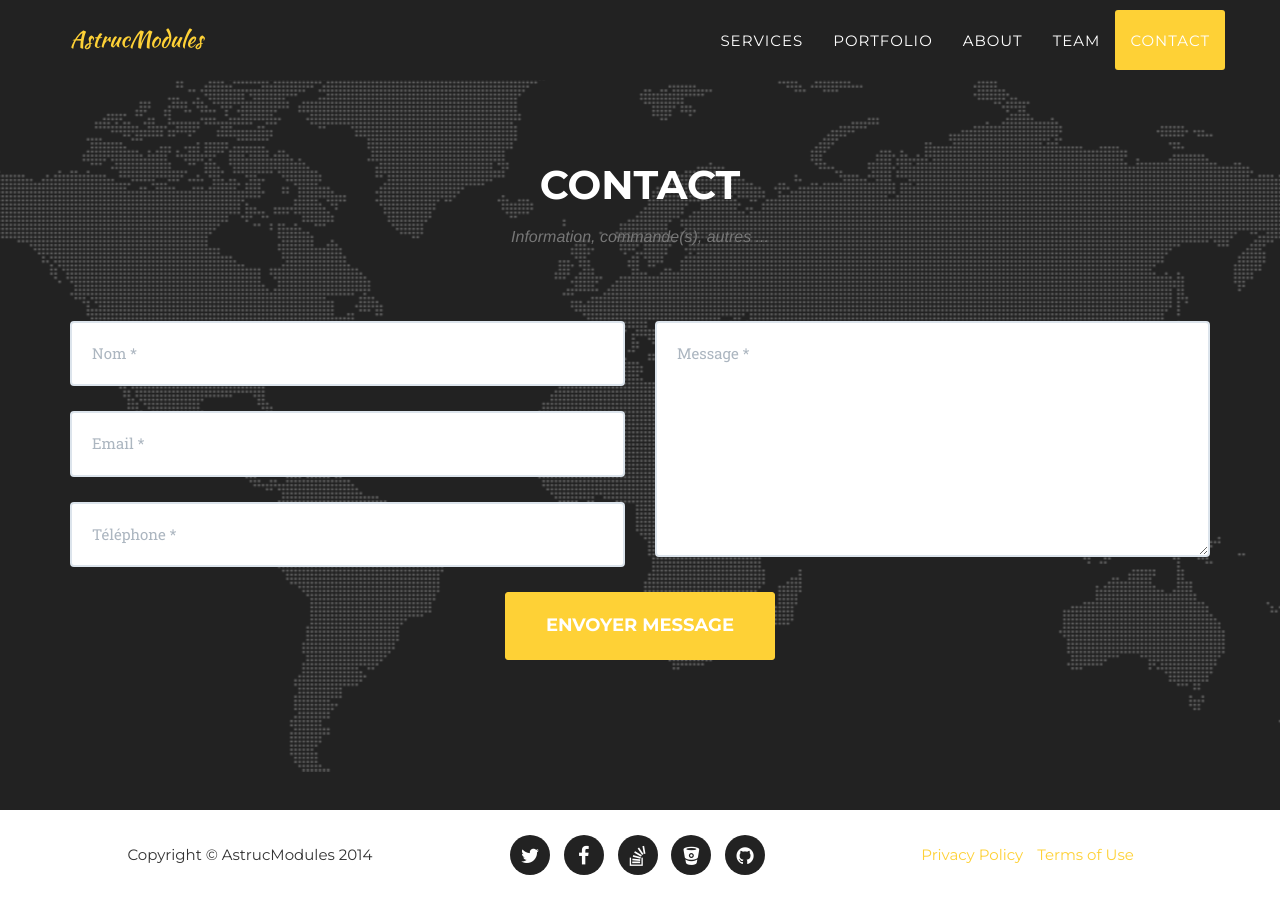
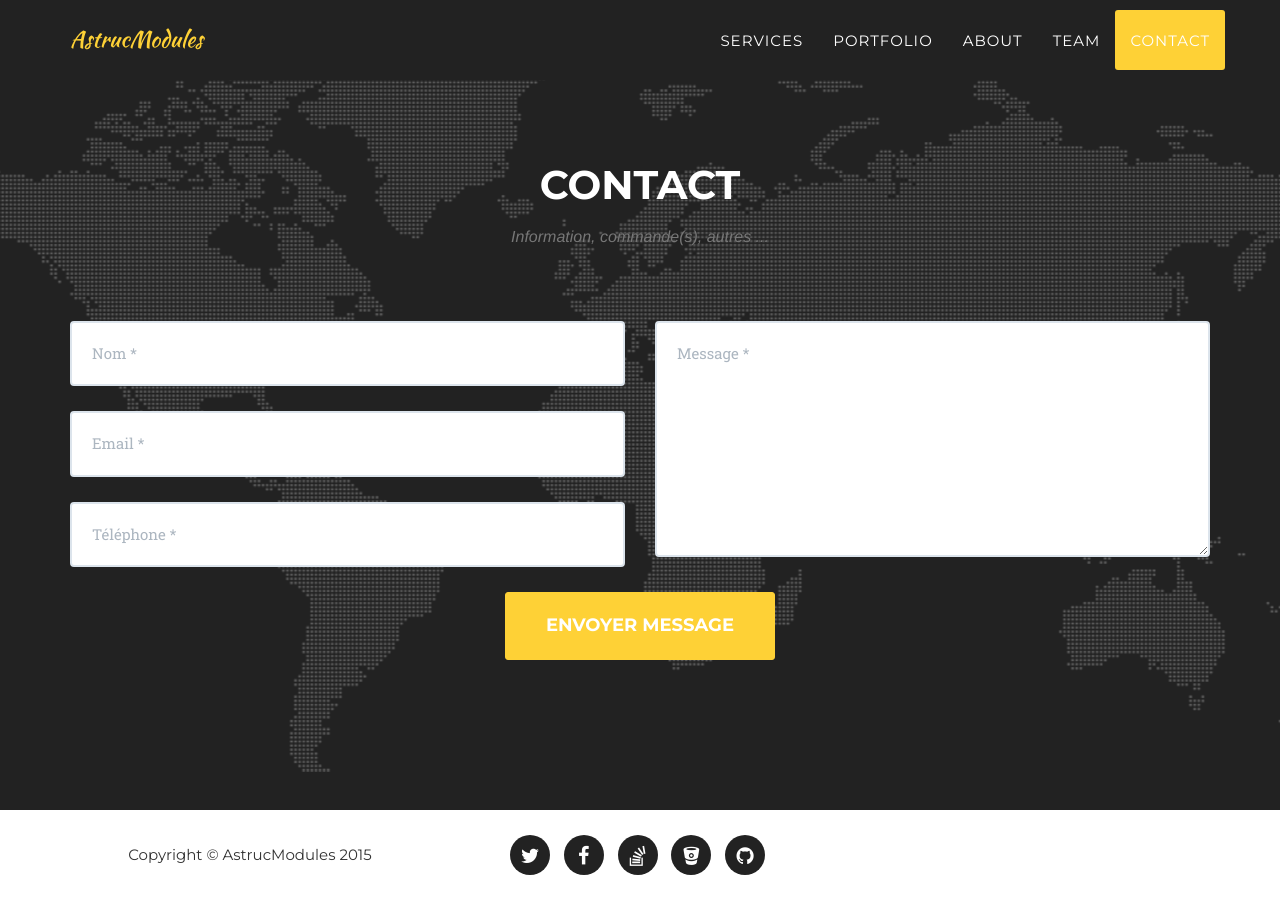
Before and after one commit to whysy/asmodule, a Jekyll site: the page built from index.html, in a window 1280 px wide and 900 px high, scrolled down 5926 px. Built offline with Jekyll 4.4.1, drawn with Linux system fonts in a browser that asks for light colours; some web fonts are replaced.

Commit message:
Update footer.html

```diff
--- a/_includes/footer.html
+++ b/_includes/footer.html
@@ -2,7 +2,7 @@
         <div class="container">
             <div class="row">
                 <div class="col-md-4">
-                    <span class="copyright">Copyright &copy; {{ site.title }} 2014</span>
+                    <span class="copyright">Copyright &copy; {{ site.title }} 2015</span>
                 </div>
                 <div class="col-md-4">
                     <ul class="list-inline social-buttons">
@@ -12,14 +12,14 @@
                         {% endfor %}
                     </ul>
                 </div>
-                <div class="col-md-4">
+                <!--<div class="col-md-4">
                     <ul class="list-inline quicklinks">
                         <li><a href="#">Privacy Policy</a>
                         </li>
                         <li><a href="#">Terms of Use</a>
                         </li>
                     </ul>
-                </div>
+                </div>-->
             </div>
         </div>
     </footer>
```
